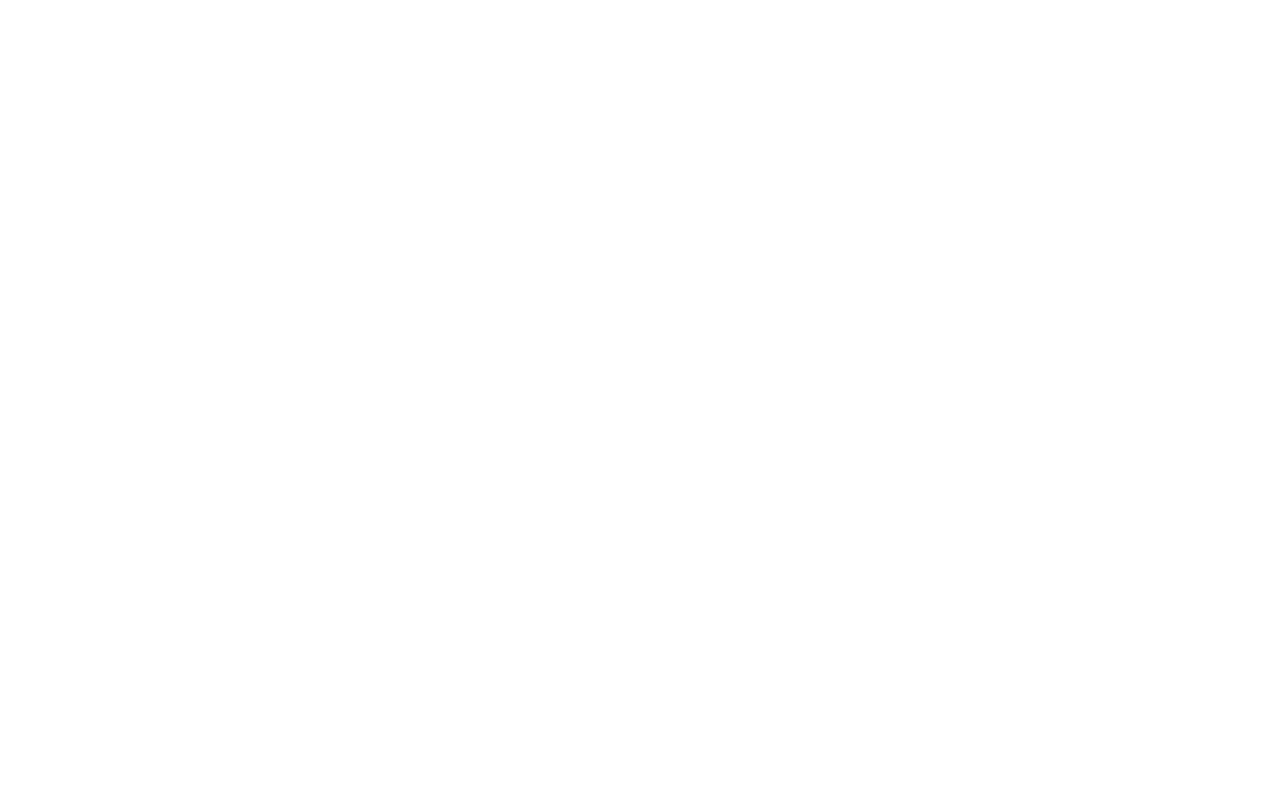
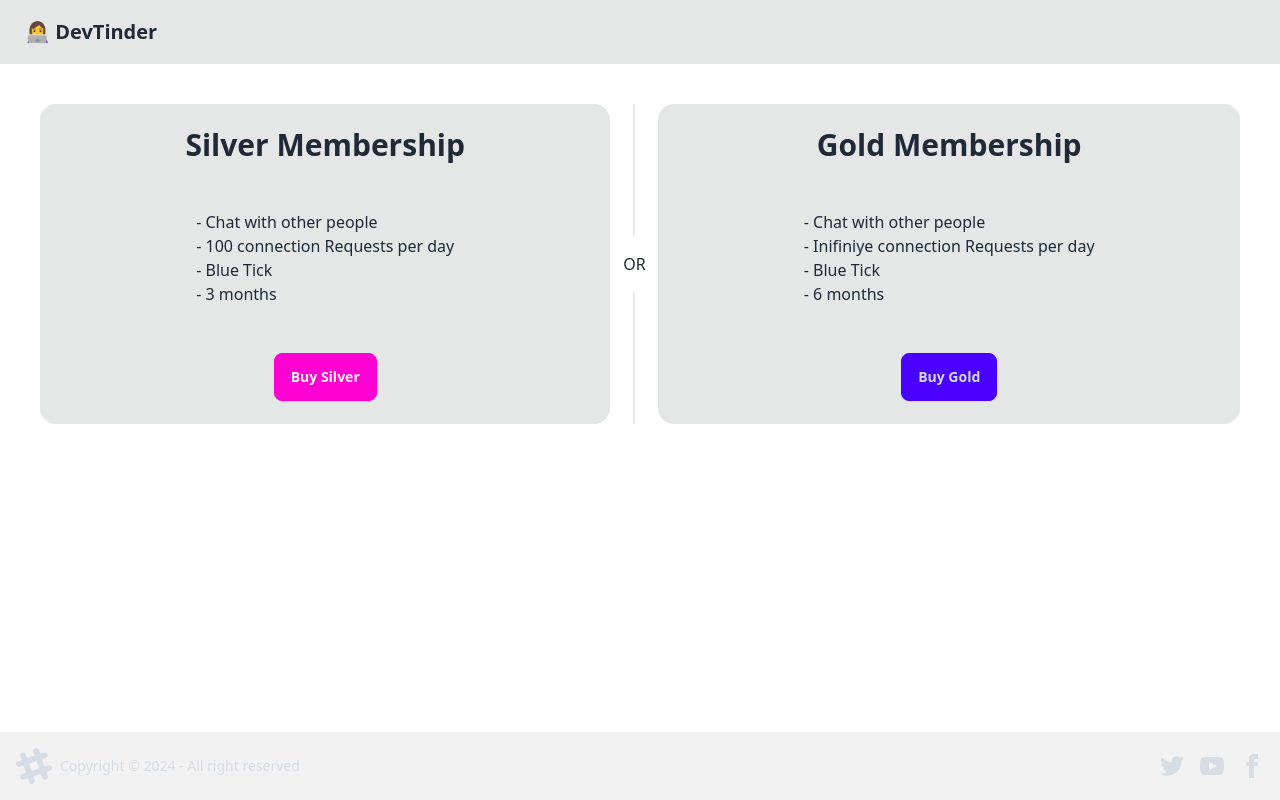
Before and after one commit to akshaymarch7/devTinder-web, a React (Vite) app: page /premium in a window 1280 px wide. Before the commit this address had no page. Built offline with nearby package versions, Linux system fonts and the light colour scheme; no server answers.

Commit message:
payment-gateway intgration

```diff
--- a/index.html
+++ b/index.html
@@ -5,6 +5,7 @@
     <link rel="icon" type="image/svg+xml" href="/vite.svg" />
     <meta name="viewport" content="width=device-width, initial-scale=1.0" />
     <title>Dev Tinder</title>
+    <script src="https://checkout.razorpay.com/v1/checkout.js"></script>
   </head>
   <body>
     <div id="root"></div>
--- a/src/App.jsx
+++ b/src/App.jsx
@@ -7,6 +7,7 @@
 import Feed from "./components/Feed";
 import Connections from "./components/Connections";
 import Requests from "./components/Requests";
+import Premium from "./components/Premium";
 
 function App() {
   return (
@@ -20,6 +21,7 @@
               <Route path="/profile" element={<Profile />} />
               <Route path="/connections" element={<Connections />} />
               <Route path="/requests" element={<Requests />} />
+              <Route path="/premium" element={<Premium />} />
             </Route>
           </Routes>
         </BrowserRouter>
--- a/src/components/NavBar.jsx
+++ b/src/components/NavBar.jsx
@@ -16,6 +16,7 @@
       return navigate("/login");
     } catch (err) {
       // Error logic maybe redirect to error page
+      console.log(err);
     }
   };
 
@@ -57,6 +58,9 @@
                 <Link to="/requests">Requests</Link>
               </li>
               <li>
+                <Link to="/premium">Premium</Link>
+              </li>
+              <li>
                 <a onClick={handleLogout}>Logout</a>
               </li>
             </ul>
--- /dev/null
+++ b/src/components/Premium.jsx
@@ -0,0 +1,74 @@
+import axios from "axios";
+import { BASE_URL } from "../utils/constants";
+
+const Premium = () => {
+  const handleBuyClick = async (type) => {
+    const order = await axios.post(
+      BASE_URL + "/payment/create",
+      {
+        membershipType: type,
+      },
+      { withCredentials: true }
+    );
+
+    const { amount, keyId, currency, notes, orderId } = order.data;
+
+    const options = {
+      key: keyId,
+      amount,
+      currency,
+      name: "Dev Tinder",
+      description: "Connect to other developers",
+      order_id: orderId,
+      prefill: {
+        name: notes.firstName + " " + notes.lastName,
+        email: notes.emailId,
+        contact: "9999999999",
+      },
+      theme: {
+        color: "#F37254",
+      },
+    };
+
+    const rzp = new window.Razorpay(options);
+    rzp.open();
+  };
+  return (
+    <div className="m-10">
+      <div className="flex w-full">
+        <div className="card bg-base-300 rounded-box grid h-80 flex-grow place-items-center">
+          <h1 className="font-bold text-3xl">Silver Membership</h1>
+          <ul>
+            <li> - Chat with other people</li>
+            <li> - 100 connection Requests per day</li>
+            <li> - Blue Tick</li>
+            <li> - 3 months</li>
+          </ul>
+          <button
+            onClick={() => handleBuyClick("gold")}
+            className="btn btn-secondary"
+          >
+            Buy Silver
+          </button>
+        </div>
+        <div className="divider divider-horizontal">OR</div>
+        <div className="card bg-base-300 rounded-box grid h-80 flex-grow place-items-center">
+          <h1 className="font-bold text-3xl">Gold Membership</h1>
+          <ul>
+            <li> - Chat with other people</li>
+            <li> - Inifiniye connection Requests per day</li>
+            <li> - Blue Tick</li>
+            <li> - 6 months</li>
+          </ul>
+          <button
+            onClick={() => handleBuyClick("gold")}
+            className="btn btn-primary"
+          >
+            Buy Gold
+          </button>
+        </div>
+      </div>
+    </div>
+  );
+};
+export default Premium;
```
Also changed, not shown: 1 other file (tests, documents, lock files or other folders).
